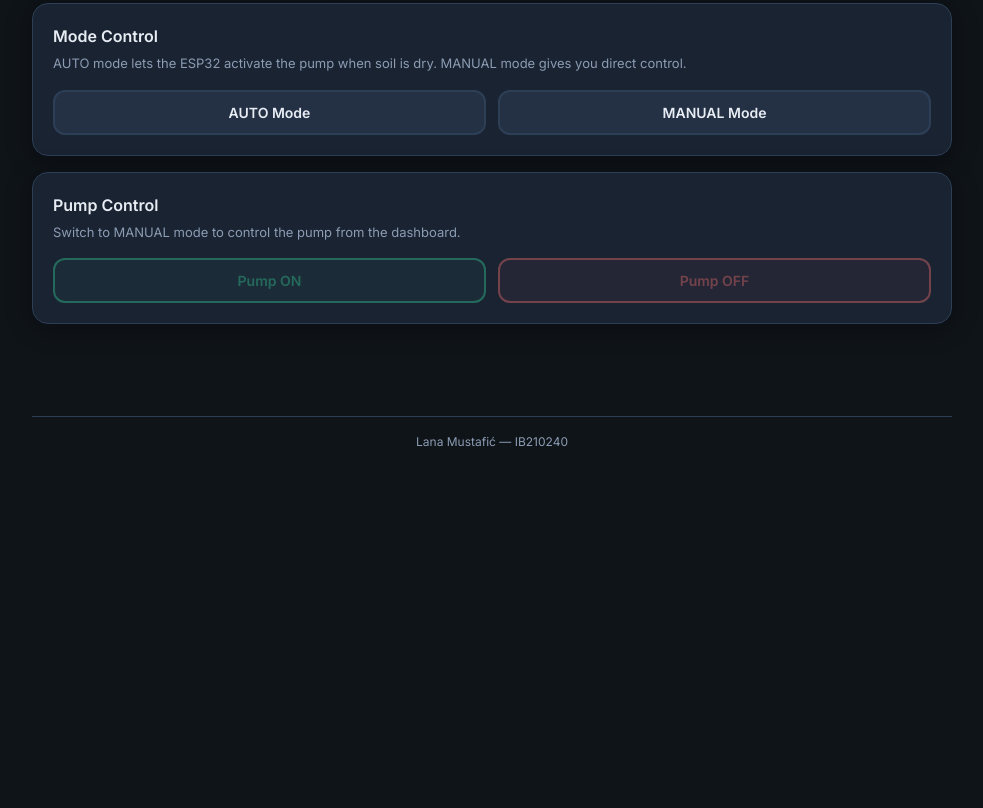
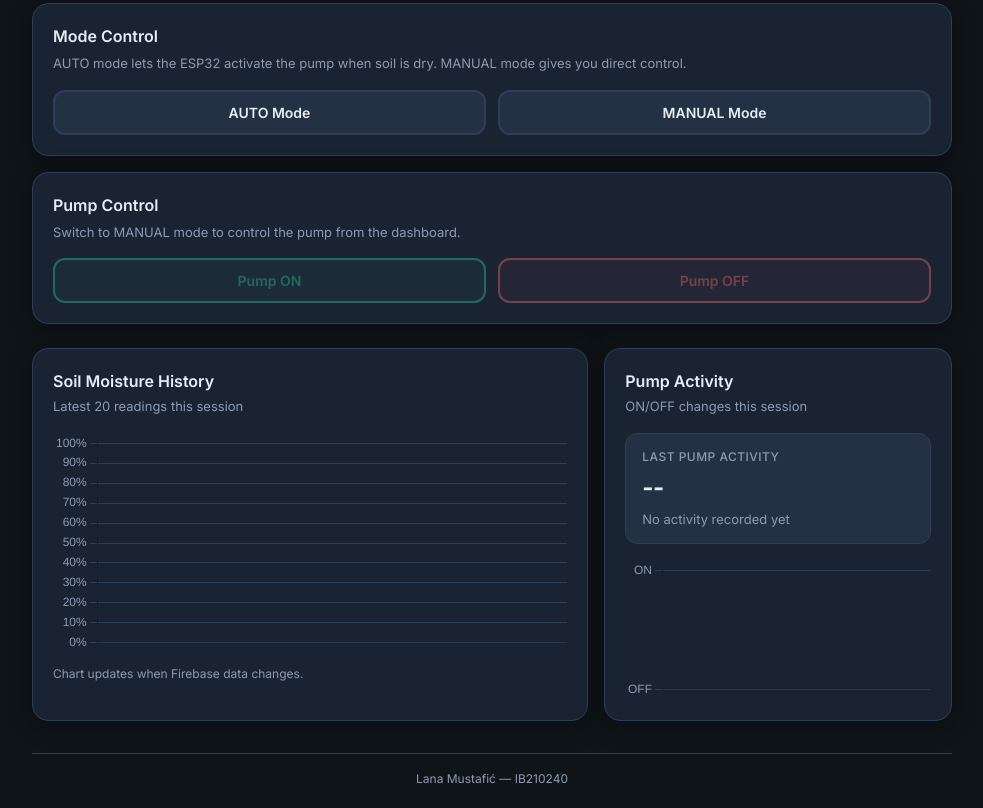
Before and after one commit to lana-mustafic/SmartSprinklerIoT, a website built with Vite: page frontend/index.html in a window 1280 px wide. Shown: the part 329-1137 px from the top of the page, without its empty margins (148-1131 px from the left). Before the commit the page ends 800 px from the top, so only its background shows below. Built offline with nearby package versions, Linux system fonts and the light colour scheme; some packages are replaced by stand-ins of ours; no server answers; the database is empty.

Commit message:
Add real-time charts and reorder dashboard layout.
Introduce Chart.js moisture and pump activity history with session-local data, and place controls above charts.

Co-authored-by: Cursor <cursoragent@cursor.com>

```diff
--- /dev/null
+++ b/frontend/charts.js
@@ -0,0 +1,248 @@
+/**
+ * Smart Sprinkler IoT — Real-time chart management
+ */
+
+import Chart from "chart.js/auto";
+
+const MAX_POINTS = 20;
+
+const moisturePoints = [];
+const pumpPoints = [];
+
+let moistureChart = null;
+let pumpChart = null;
+
+function formatTime(date) {
+  return date.toLocaleTimeString([], {
+    hour: "2-digit",
+    minute: "2-digit",
+    second: "2-digit",
+  });
+}
+
+function trimPoints(points) {
+  while (points.length > MAX_POINTS) {
+    points.shift();
+  }
+}
+
+function getThemeColors() {
+  const root = getComputedStyle(document.documentElement);
+
+  return {
+    textMuted: root.getPropertyValue("--color-text-muted").trim() || "#8b9cb3",
+    border: root.getPropertyValue("--color-border").trim() || "#2d3f56",
+    primary: root.getPropertyValue("--color-primary").trim() || "#3b9eff",
+    success: root.getPropertyValue("--color-success").trim() || "#34d399",
+    danger: root.getPropertyValue("--color-danger").trim() || "#f87171",
+    surface: root.getPropertyValue("--color-surface-raised").trim() || "#243044",
+  };
+}
+
+function buildChartOptions(colors, yConfig) {
+  return {
+    responsive: true,
+    maintainAspectRatio: false,
+    animation: { duration: 300 },
+    interaction: {
+      intersect: false,
+      mode: "index",
+    },
+    plugins: {
+      legend: { display: false },
+      tooltip: {
+        backgroundColor: colors.surface,
+        borderColor: colors.border,
+        borderWidth: 1,
+        titleColor: colors.textMuted,
+        bodyColor: "#e8edf4",
+        padding: 10,
+      },
+    },
+    scales: {
+      x: {
+        grid: { color: colors.border, drawBorder: false },
+        ticks: {
+          color: colors.textMuted,
+          maxRotation: 0,
+          autoSkip: true,
+          maxTicksLimit: 6,
+        },
+      },
+      y: yConfig,
+    },
+  };
+}
+
+function initMoistureChart(canvas) {
+  const colors = getThemeColors();
+
+  moistureChart = new Chart(canvas, {
+    type: "line",
+    data: {
+      labels: [],
+      datasets: [
+        {
+          label: "Soil Moisture (%)",
+          data: [],
+          borderColor: colors.primary,
+          backgroundColor: "rgba(59, 158, 255, 0.12)",
+          fill: true,
+          tension: 0.3,
+          pointRadius: 3,
+          pointHoverRadius: 5,
+          pointBackgroundColor: colors.primary,
+          borderWidth: 2,
+        },
+      ],
+    },
+    options: buildChartOptions(colors, {
+      min: 0,
+      max: 100,
+      grid: { color: colors.border, drawBorder: false },
+      ticks: {
+        color: colors.textMuted,
+        callback: function (value) {
+          return value + "%";
+        },
+      },
+    }),
+  });
+}
+
+function initPumpChart(canvas) {
+  const colors = getThemeColors();
+
+  pumpChart = new Chart(canvas, {
+    type: "line",
+    data: {
+      labels: [],
+      datasets: [
+        {
+          label: "Pump Activity",
+          data: [],
+          borderColor: colors.success,
+          backgroundColor: "rgba(52, 211, 153, 0.15)",
+          fill: true,
+          stepped: true,
+          pointRadius: 3,
+          pointHoverRadius: 5,
+          borderWidth: 2,
+          segment: {
+            borderColor: function (context) {
+              const value = context.p1.parsed.y;
+              return value === 1 ? colors.success : colors.danger;
+            },
+            backgroundColor: function (context) {
+              const value = context.p1.parsed.y;
+              return value === 1
+                ? "rgba(52, 211, 153, 0.15)"
+                : "rgba(248, 113, 113, 0.1)";
+            },
+          },
+        },
+      ],
+    },
+    options: buildChartOptions(colors, {
+      min: 0,
+      max: 1,
+      grid: { color: colors.border, drawBorder: false },
+      ticks: {
+        color: colors.textMuted,
+        stepSize: 1,
+        callback: function (value) {
+          if (value === 1) return "ON";
+          if (value === 0) return "OFF";
+          return "";
+        },
+      },
+    }),
+  });
+}
+
+function syncMoistureChart() {
+  if (!moistureChart) {
+    return;
+  }
+
+  moistureChart.data.labels = moisturePoints.map(function (point) {
+    return formatTime(point.time);
+  });
+  moistureChart.data.datasets[0].data = moisturePoints.map(function (point) {
+    return point.soilMoisture;
+  });
+  moistureChart.update("none");
+}
+
+function syncPumpChart() {
+  if (!pumpChart) {
+    return;
+  }
+
+  const colors = getThemeColors();
+
+  pumpChart.data.labels = pumpPoints.map(function (point) {
+    return formatTime(point.time);
+  });
+  pumpChart.data.datasets[0].data = pumpPoints.map(function (point) {
+    return point.pumpStatus === "ON" ? 1 : 0;
+  });
+  pumpChart.data.datasets[0].pointBackgroundColor = pumpPoints.map(function (point) {
+    return point.pumpStatus === "ON" ? colors.success : colors.danger;
+  });
+  pumpChart.update("none");
+}
+
+function updateLastPumpActivity(status, time) {
+  const statusEl = document.getElementById("lastPumpStatus");
+  const timeEl = document.getElementById("lastPumpTime");
+
+  if (!statusEl || !timeEl) {
+    return;
+  }
+
+  statusEl.textContent = status;
+  statusEl.classList.remove("is-on", "is-off");
+
+  if (status === "ON") {
+    statusEl.classList.add("is-on");
+  } else if (status === "OFF") {
+    statusEl.classList.add("is-off");
+  }
+
+  timeEl.textContent = "Changed at " + formatTime(time);
+}
+
+export function initCharts() {
+  const moistureCanvas = document.getElementById("moistureChart");
+  const pumpCanvas = document.getElementById("pumpChart");
+
+  if (moistureCanvas) {
+    initMoistureChart(moistureCanvas);
+  }
+
+  if (pumpCanvas) {
+    initPumpChart(pumpCanvas);
+  }
+}
+
+export function addMoisturePoint(time, soilMoisture) {
+  moisturePoints.push({ time: time, soilMoisture: soilMoisture });
+  trimPoints(moisturePoints);
+  syncMoistureChart();
+}
+
+export function addPumpPoint(time, pumpStatus) {
+  pumpPoints.push({ time: time, pumpStatus: pumpStatus });
+  trimPoints(pumpPoints);
+  syncPumpChart();
+  updateLastPumpActivity(pumpStatus, time);
+}
+
+export function getMoistureHistory() {
+  return moisturePoints.slice();
+}
+
+export function getPumpHistory() {
+  return pumpPoints.slice();
+}
--- a/frontend/index.html
+++ b/frontend/index.html
@@ -139,6 +139,34 @@
             </div>
           </div>
         </section>
+
+        <section class="charts" aria-label="Live charts">
+          <article class="chart-card chart-card--moisture">
+            <div class="chart-card__header">
+              <h2 class="chart-card__title">Soil Moisture History</h2>
+              <p class="chart-card__desc">Latest 20 readings this session</p>
+            </div>
+            <div class="chart-card__canvas-wrap chart-card__canvas-wrap--tall">
+              <canvas id="moistureChart" aria-label="Soil moisture line chart"></canvas>
+            </div>
+            <p class="chart-card__hint" id="moistureChartHint">Chart updates when Firebase data changes.</p>
+          </article>
+
+          <article class="chart-card chart-card--pump">
+            <div class="chart-card__header">
+              <h2 class="chart-card__title">Pump Activity</h2>
+              <p class="chart-card__desc">ON/OFF changes this session</p>
+            </div>
+            <div class="last-pump-activity">
+              <span class="last-pump-activity__label">Last pump activity</span>
+              <span class="last-pump-activity__status" id="lastPumpStatus">--</span>
+              <span class="last-pump-activity__time" id="lastPumpTime">No activity recorded yet</span>
+            </div>
+            <div class="chart-card__canvas-wrap chart-card__canvas-wrap--short">
+              <canvas id="pumpChart" aria-label="Pump activity chart"></canvas>
+            </div>
+          </article>
+        </section>
       </main>
 
       <footer class="footer">
--- a/frontend/package.json
+++ b/frontend/package.json
@@ -8,6 +8,7 @@
     "preview": "vite preview"
   },
   "dependencies": {
+    "chart.js": "^4.4.9",
     "firebase": "^10.14.1"
   },
   "devDependencies": {
--- a/frontend/script.js
+++ b/frontend/script.js
@@ -4,6 +4,7 @@
 
 import { database } from "./firebase-config.js";
 import { ref, onValue, update } from "firebase/database";
+import { initCharts, addMoisturePoint, addPumpPoint } from "./charts.js";
 
 const DB_ROOT = "smartSprinkler";
 
@@ -41,6 +42,8 @@ const state = {
   pump: null,
   mode: null,
   connected: false,
+  lastChartMoisture: null,
+  lastChartPump: null,
 };
 
 // ---------------------------------------------------------------------------
@@ -175,9 +178,30 @@ function renderDashboard(data) {
     return;
   }
 
+  recordChartData(data);
   renderMoisture(data.soilMoisture);
   renderPump(data.pumpStatus);
   renderMode(data.mode);
+}
+
+function recordChartData(data) {
+  const now = new Date();
+
+  if (data.soilMoisture !== null && data.soilMoisture !== undefined && !isNaN(data.soilMoisture)) {
+    const moisture = Math.max(0, Math.min(100, Math.round(Number(data.soilMoisture))));
+
+    if (state.lastChartMoisture !== moisture) {
+      addMoisturePoint(now, moisture);
+      state.lastChartMoisture = moisture;
+    }
+  }
+
+  if (data.pumpStatus === VALUES.PUMP.ON || data.pumpStatus === VALUES.PUMP.OFF) {
+    if (state.lastChartPump !== data.pumpStatus) {
+      addPumpPoint(now, data.pumpStatus);
+      state.lastChartPump = data.pumpStatus;
+    }
+  }
 }
 
 // ---------------------------------------------------------------------------
@@ -263,6 +287,7 @@ function bindEvents() {
 // ---------------------------------------------------------------------------
 
 function init() {
+  initCharts();
   bindEvents();
   setConnectionStatus("connecting");
 
--- a/frontend/styles.css
+++ b/frontend/styles.css
@@ -281,6 +281,102 @@ body {
 }
 
 /* --------------------------------------------------------------------------
+   Charts
+   -------------------------------------------------------------------------- */
+
+.charts {
+  display: grid;
+  grid-template-columns: 1fr;
+  gap: 1rem;
+}
+
+@media (min-width: 720px) {
+  .charts {
+    grid-template-columns: 1.6fr 1fr;
+  }
+}
+
+.chart-card {
+  background: var(--color-surface);
+  border: 1px solid var(--color-border);
+  border-radius: var(--radius-lg);
+  padding: 1.25rem;
+  box-shadow: var(--shadow);
+}
+
+.chart-card__header {
+  margin-bottom: 1rem;
+}
+
+.chart-card__title {
+  font-size: 1rem;
+  font-weight: 600;
+  margin-bottom: 0.25rem;
+}
+
+.chart-card__desc {
+  font-size: 0.8125rem;
+  color: var(--color-text-muted);
+}
+
+.chart-card__hint {
+  font-size: 0.75rem;
+  color: var(--color-text-muted);
+  margin-top: 0.75rem;
+}
+
+.chart-card__canvas-wrap {
+  position: relative;
+  width: 100%;
+}
+
+.chart-card__canvas-wrap--tall {
+  height: 220px;
+}
+
+.chart-card__canvas-wrap--short {
+  height: 140px;
+  margin-top: 1rem;
+}
+
+.last-pump-activity {
+  display: flex;
+  flex-direction: column;
+  gap: 0.25rem;
+  padding: 0.875rem 1rem;
+  background: var(--color-surface-raised);
+  border: 1px solid var(--color-border);
+  border-radius: var(--radius-md);
+}
+
+.last-pump-activity__label {
+  font-size: 0.75rem;
+  font-weight: 500;
+  color: var(--color-text-muted);
+  text-transform: uppercase;
+  letter-spacing: 0.04em;
+}
+
+.last-pump-activity__status {
+  font-size: 1.5rem;
+  font-weight: 700;
+  letter-spacing: -0.02em;
+}
+
+.last-pump-activity__status.is-on {
+  color: var(--color-success);
+}
+
+.last-pump-activity__status.is-off {
+  color: var(--color-text-muted);
+}
+
+.last-pump-activity__time {
+  font-size: 0.8125rem;
+  color: var(--color-text-muted);
+}
+
+/* --------------------------------------------------------------------------
    Controls
    -------------------------------------------------------------------------- */
 
```
Also changed, not shown: 1 other file.
